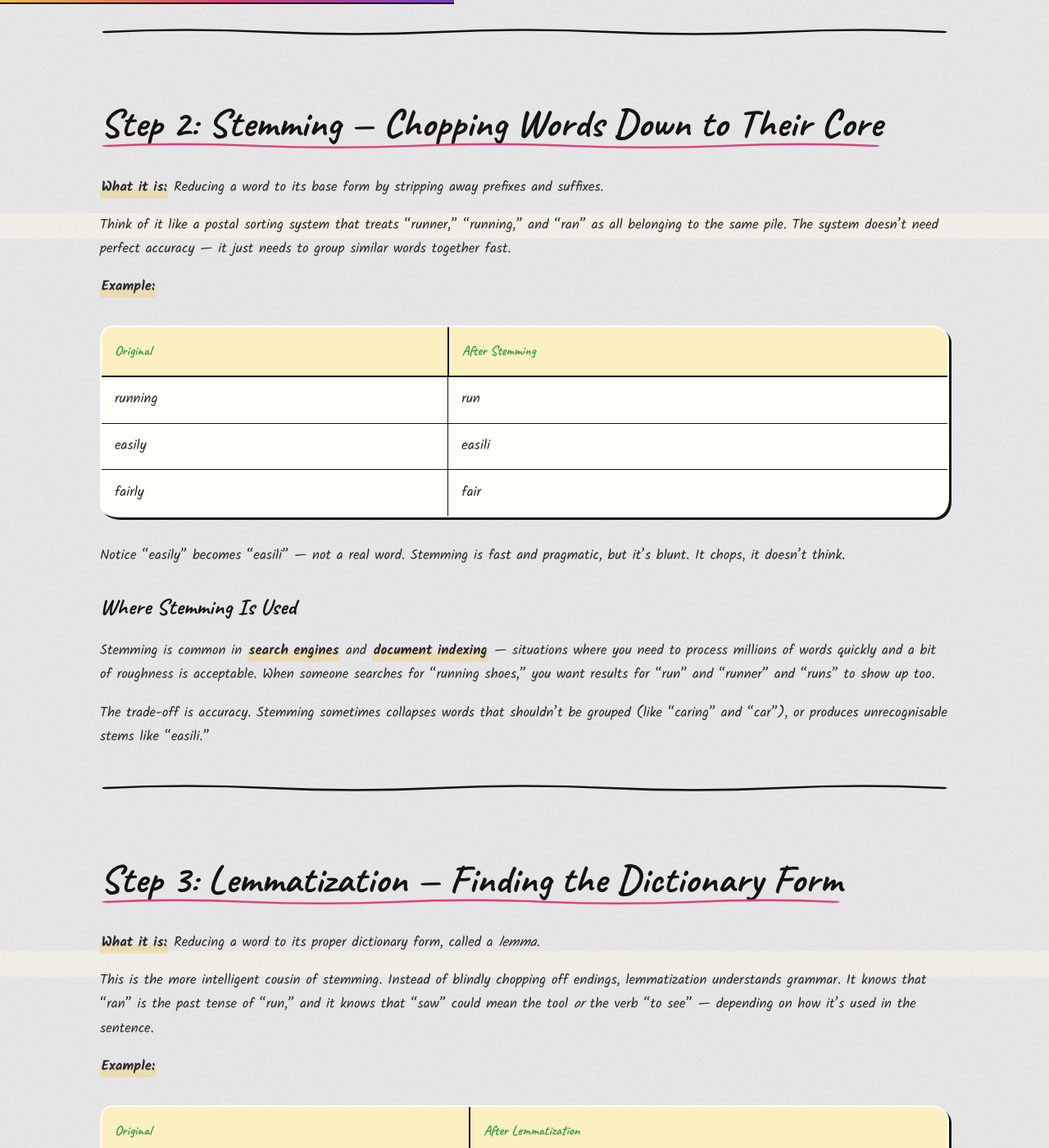
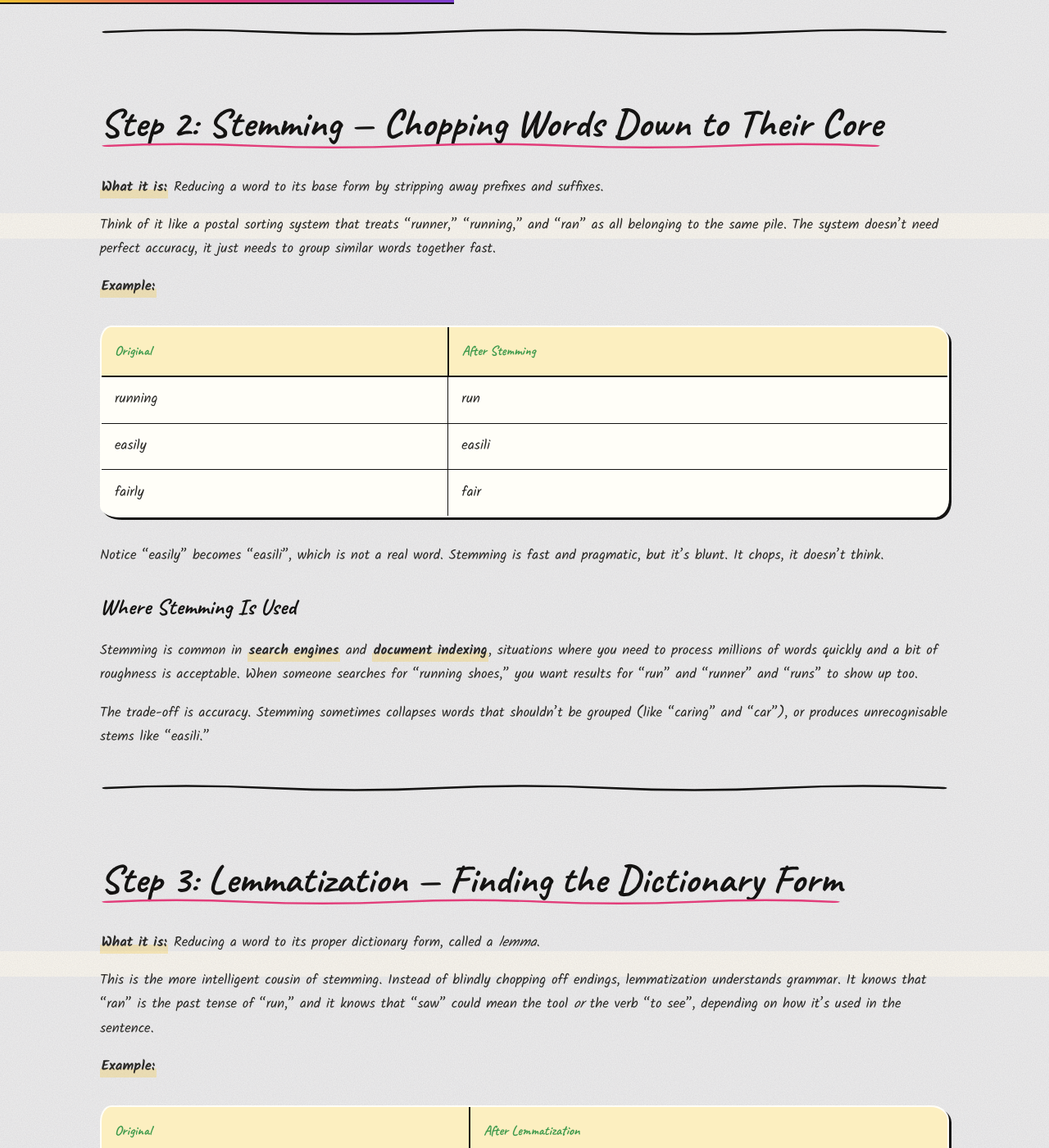
Before and after one commit to mayank1101/mayank1101.github.io, a Jekyll site: the page built from _posts/nlp/2026-06-01-text-processing.md, in a window 1280 px wide and 1400 px high, scrolled down 2440 px. Shown: the whole window at 82% size. Built offline with Jekyll 4.4.1, drawn with Linux system fonts in a browser that asks for light colours; some web fonts are replaced; some of the changed text lies outside the part shown.

Commit message:
simplified language for text-preprocessing and text-representation articles

```diff
--- a/_posts/nlp/2026-06-01-text-processing.md
+++ b/_posts/nlp/2026-06-01-text-processing.md
@@ -7,11 +7,11 @@
 excerpt: "Before AI can understand language, it has to break it apart. Here's what that actually means, and why it matters for the products you build."
 ---
 
-Imagine you hire someone to read thousands of customer reviews and tag them by theme. Before they can do that, they need to actually *read* - recognise words, understand that "running" and "run" mean the same thing, and figure out where one idea ends and another begins.
+Imagine you hire someone to read thousands of customer reviews and tag them by theme. Before they can do that, they need to actually *read*, recognise words, understand that "running" and "run" mean the same thing, and figure out where one idea ends and another begins.
 
 Computers have to do the same thing. They just do it differently.
 
-This article explains the first three steps every language AI takes when processing text — and why the decisions made at this stage affect everything downstream: search quality, chatbot accuracy, content tagging, and more.
+This article explains the first three steps every language AI takes when processing text and why the decisions made at this stage affect everything downstream: search quality, chatbot accuracy, content tagging, and more.
 
 ---
 
@@ -64,7 +64,7 @@
 
 **What it is:** Reducing a word to its base form by stripping away prefixes and suffixes.
 
-Think of it like a postal sorting system that treats "runner," "running," and "ran" as all belonging to the same pile. The system doesn't need perfect accuracy — it just needs to group similar words together fast.
+Think of it like a postal sorting system that treats "runner," "running," and "ran" as all belonging to the same pile. The system doesn't need perfect accuracy, it just needs to group similar words together fast.
 
 **Example:**
 
@@ -74,11 +74,11 @@
 | easily   | easili         |
 | fairly   | fair           |
 
-Notice "easily" becomes "easili" — not a real word. Stemming is fast and pragmatic, but it's blunt. It chops, it doesn't think.
+Notice "easily" becomes "easili", which is not a real word. Stemming is fast and pragmatic, but it's blunt. It chops, it doesn't think.
 
 ### Where Stemming Is Used
 
-Stemming is common in **search engines** and **document indexing** — situations where you need to process millions of words quickly and a bit of roughness is acceptable. When someone searches for "running shoes," you want results for "run" and "runner" and "runs" to show up too.
+Stemming is common in **search engines** and **document indexing**, situations where you need to process millions of words quickly and a bit of roughness is acceptable. When someone searches for "running shoes," you want results for "run" and "runner" and "runs" to show up too.
 
 The trade-off is accuracy. Stemming sometimes collapses words that shouldn't be grouped (like "caring" and "car"), or produces unrecognisable stems like "easili."
 
@@ -88,7 +88,7 @@
 
 **What it is:** Reducing a word to its proper dictionary form, called a *lemma*.
 
-This is the more intelligent cousin of stemming. Instead of blindly chopping off endings, lemmatization understands grammar. It knows that "ran" is the past tense of "run," and it knows that "saw" could mean the tool *or* the verb "to see" — depending on how it's used in the sentence.
+This is the more intelligent cousin of stemming. Instead of blindly chopping off endings, lemmatization understands grammar. It knows that "ran" is the past tense of "run," and it knows that "saw" could mean the tool *or* the verb "to see", depending on how it's used in the sentence.
 
 **Example:**
 
@@ -112,7 +112,7 @@
 
 ### Where Lemmatization Is Used
 
-Lemmatization is preferred for **chatbots**, **sentiment analysis**, and **content understanding** — anywhere you need semantic accuracy, not just speed. If you're building a feature that has to genuinely understand what users are saying, you'll usually find lemmatization somewhere in the pipeline.
+Lemmatization is preferred for **chatbots**, **sentiment analysis**, and **content understanding**, anywhere you need semantic accuracy, not just speed. If you're building a feature that has to genuinely understand what users are saying, you'll usually find lemmatization somewhere in the pipeline.
 
 ---
 
@@ -137,13 +137,13 @@
 
 **Content recommendation:** A media platform wants to group articles about similar topics. If stemming/lemmatization isn't applied, "election" and "elections" get treated as different topics. Your recommendations become noisier.
 
-**Review analysis:** You're processing thousands of reviews to detect themes. "Loved it," "loving the product," "absolutely love this" — all need to be recognized as expressing the same sentiment. Without lemmatization, you'd miss patterns.
+**Review analysis:** You're processing thousands of reviews to detect themes. "Loved it," "loving the product," "absolutely love this", all need to be recognized as expressing the same sentiment. Without lemmatization, you'd miss patterns.
 
 ---
 
 ## The Key Takeaway
 
-Before any AI can do something useful with text - search, summarise, classify, respond, and more - it has to first *clean and normalize* that text. Tokenization, stemming, and lemmatization are the first three steps of that process.
+Before any AI can do something useful with text like search, summarise, classify, respond, and more, it has to first *clean and normalize* that text. Tokenization, stemming, and lemmatization are the first three steps of that process.
 
 They're not glamorous. But they're load-bearing. Poor text preprocessing leads to poor search results, missed patterns in customer feedback, and chatbots that seem inexplicably confused.
 
```
Also changed, not shown: other parts of _posts/nlp/2026-06-01-text-processing.md (+1 -1 lines), _posts/nlp/2026-06-03-text-representation.md (+8 -8 lines).
